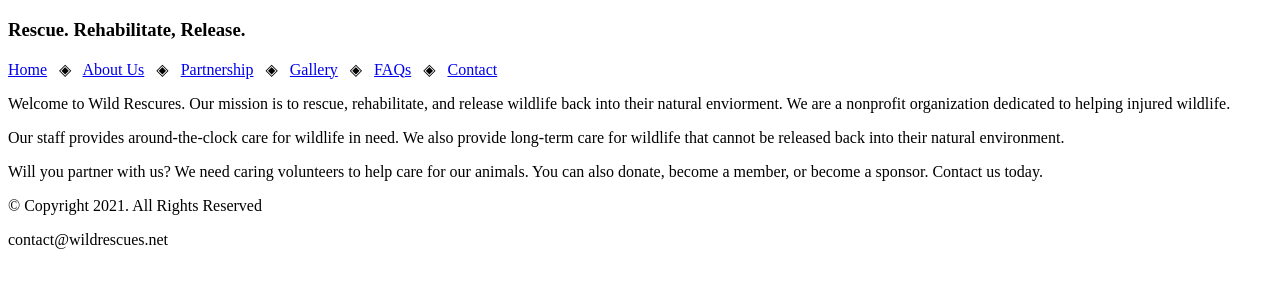
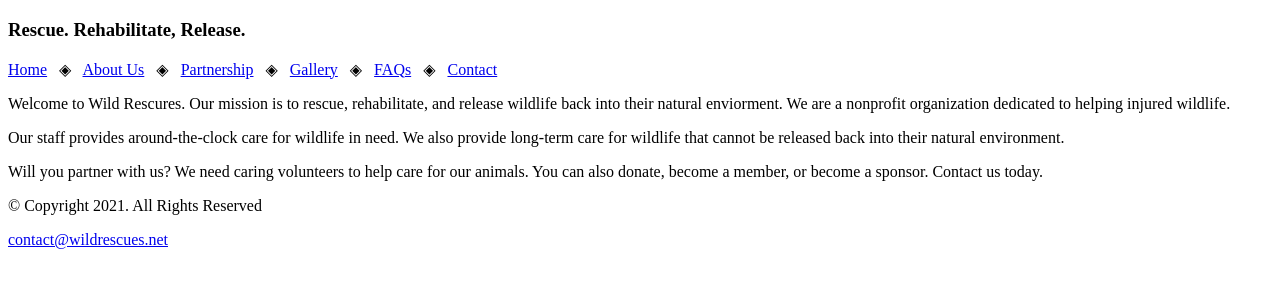
Before and after one commit to StephenADavis/CH-03-Lab-2, a plain HTML site: page index.html in a window 1280 px wide. Shown: the part 62-350 px from the top of the page. Drawn offline with Linux system fonts and the light colour scheme.

Commit message:
Update index.html
added email link

```diff
--- a/index.html
+++ b/index.html
@@ -32,18 +32,22 @@
 
     <main>
 
+      <div id="welcome">
+
         <p>Welcome to Wild Rescures. Our mission is to rescue, rehabilitate, and release wildlife back into their natural enviorment. We are a nonprofit organization dedicated to helping injured wildlife. </p>
 
         <p>Our staff provides around-the-clock care for wildlife in need. We also provide long-term care for wildlife that cannot be released back into their natural environment.</p>
 
         <p>Will you partner with us? We need caring volunteers to help care for our animals. You can also donate, become a member, or become a sponsor. Contact us today.</p>
 
+      </div>
+
     </main>
 
     <footer>
 
         <p>&copy; Copyright 2021. All Rights Reserved</p>
-        <p>contact@wildrescues.net</p>
+        <p><a href="mailto:contact@wildrescues.net">contact@wildrescues.net</a></p>
 
     </footer>
 
```
